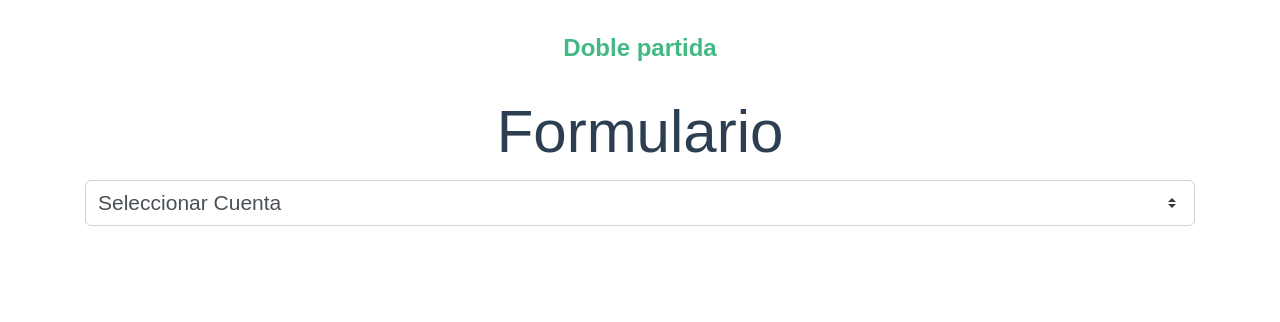
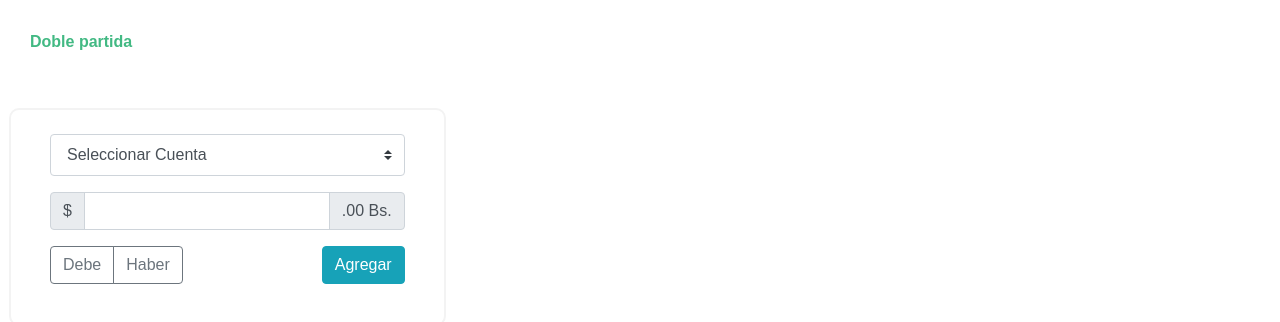
Before and after one commit to vndrd/v-accounting, a Vue app: page / in a window 1280 px wide. Shown: the top 322 px of the page. Built offline with nearby package versions, Linux system fonts and the light colour scheme.

Commit message:
form fixed, styes added

```diff
--- a/src/App.vue
+++ b/src/App.vue
@@ -12,7 +12,6 @@
   font-family: Avenir, Helvetica, Arial, sans-serif;
   -webkit-font-smoothing: antialiased;
   -moz-osx-font-smoothing: grayscale;
-  text-align: center;
   color: #2c3e50;
 }
 
--- a/src/components/Formulario.vue
+++ b/src/components/Formulario.vue
@@ -1,8 +1,27 @@
 <template>
 <b-container>
-    <h1>Formulario</h1>
     <b-form @submit="onSubmit">
-        <Select :form="form" />
+        <b-form-group>
+            <Select :form="form" />
+        </b-form-group>
+        <b-input-group size="md" prepend="$" append=".00 Bs.">
+            <b-form-input
+                v-model="form.monto"
+            ></b-form-input>
+        </b-input-group>
+        <b-form-group class="mt-3">
+            <b-form-radio-group
+                buttons
+                size="md"
+            v-model="form.tipo">
+                <b-form-radio value="Debe" button-variant="outline-secondary">
+                    Debe</b-form-radio>
+                <b-form-radio value="Haber" button-variant="outline-secondary">
+                    Haber</b-form-radio>
+            </b-form-radio-group>
+            <b-button class="float-right" variant="info" size="md" @click="agregarCuenta">
+            Agregar</b-button>
+        </b-form-group>
     </b-form>
 </b-container>
 
--- a/src/components/Select.vue
+++ b/src/components/Select.vue
@@ -1,13 +1,13 @@
 <template>
-<b-form-group>
+
     <b-form-select
-        size="sm"
+        size="lg"
         :options="cuentasSelect"
         v-model="form.cuenta"
         @change="cambiarSelect"
         required
     ></b-form-select>
-</b-form-group>
+
 </template>
 <script>
 import { mapGetters } from 'vuex'
@@ -51,5 +51,10 @@ export default {
 }
 </script>
 <style lang="scss" scoped>
-
+.btn-group {
+    float: left !important;
+}
+.custom-select{
+    font-size: 1rem ;
+}
 </style>
--- a/src/views/Home.vue
+++ b/src/views/Home.vue
@@ -1,6 +1,13 @@
 <template>
   <div class="home">
-    <formulario />
+    <!-- <div class="form-container"> -->
+      <b-row>
+        <b-col md="4" class="form-container m-4 p-4">
+          <formulario />
+        </b-col>
+      </b-row>
+      <!-- <formulario /> -->
+    <!-- </div> -->
     <!-- <Asiento :cuentas="cuentas" @quitarOption="quitarOption" @reestablecerOption="reestablecerOption"/> -->
   </div>
 </template>
@@ -13,53 +20,6 @@ export default {
   data: function(){
     return {
       activos: [],
-      cuentas:
-        [
-          {value: null, text: 'Seleccionar Cuenta' },
-          {
-            label: 'Activo',
-            options: [
-                {value: {id: 1, text:'CAJA'}, text: 'CAJA', disabled: false},
-                {value: {id: 2, text: 'BANCOS'}, text: 'BANCOS', disabled: false},
-                {value: {id: 3, text: 'MERCANCIAS'}, text: 'MERCANCIAS', disabled: false},
-                {value: {id: 4, text: 'CLIENTES'}, text: 'CLIENTES', disabled: false},
-                {value: {id: 5, text: 'EDIFICIOS'}, text: 'EDIFICIOS', disabled: false},
-                {value: {id: 6, text: 'EQUIPOS DE TRANSPORTE'}, text: 'EQUIPOS DE TRANSPORTE', disabled: false},
-                {value: {id: 7, text: 'EQUIPOS DE COMPUTO'}, text: 'EQUIPOS DE COMPUTO', disabled: false},
-                {value: {id: 8, text: 'DF-IVA'}, text: 'DF-IVA', disabled: false},
-            ]
-          },
-          {
-            label: 'Pasivo',
-            options: [
-                {value: {id: 9, text: 'PROVEEDORES'},	text: 'PROVEEDORES', disabled: false},
-                {value: {id: 10, text: 'SUELDOS POR PAGAR'}, text: 'SUELDOS POR PAGAR', disabled: false},
-                {value: {id: 11, text: 'IMPUESTOS POR PAGAR'}, text: 'IMPUESTOS POR PAGAR', disabled: false},
-                {value: {id: 12, text: 'DOCUMENTOS POR PAGAR'}, text: 'DOCUMENTOS POR PAGAR', disabled: false},
-                {value: {id: 13, text: 'ACREEDORES DIVERSOS'}, text: 'ACREEDORES DIVERSOS', disabled: false},
-                {value: {id: 14, text: 'HIPOTECAS'}, text: 'HIPOTECAS', disabled: false},
-                {value: {id: 15, text: 'ANTICIPO DE CLIENTES'}, text: 'ANTICIPO DE CLIENTES', disabled: false},
-                {value: {id: 16, text: 'RENTAS COBRADAS POR ANTICIPADO'}, text: 'RENTAS COBRADAS POR ANTICIPADO', disabled: false},
-                {value: {id: 21, text: 'CF-IVA'}, text: 'CF-IVA', disabled: false},
-                {value: {id: 19, text: 'IT POR PAGAR'}, text: 'IT POR PAGAR', disabled: false},
-              ]
-          },
-          {
-            label: 'Egreso',
-            options: [
-              {value: {id: 17,text: 'PAPELERIA Y UTILES'}, text: 'PAPELERIA Y UTILES', disabled: false},
-              {value: {id: 18,text: 'PROPAGANDA Y PUBLICIDAD'}, text: 'PROPAGANDA Y PUBLICIDAD', disabled: false},
-              {value: {id: 20,text: 'IMPUESTO A LAS TRANSACCIONES'}, text: 'IMPUESTO A LAS TRANSACCIONES', disabled: false},
-            ]
-          },
-          {
-            label: 'Patrimonio',
-            options: [
-              {value: {id: 22, text: 'Capital Contable'}, text: 'Capital Contable', disabled: false},
-            ]
-
-          }
-        ]
     }
   },
   methods:{
@@ -95,6 +55,13 @@ export default {
 <style lang="scss">
 * {
   font-family:  Arial, Helvetica, sans-serif;
-  font-size: 18pt;
+  font-size: 12pt;
+}
+.home{
+  position:relative;
+}
+.form-container{
+  border-radius: 10px;
+  border: solid 2px #f3f3f3;
 }
 </style>
```
